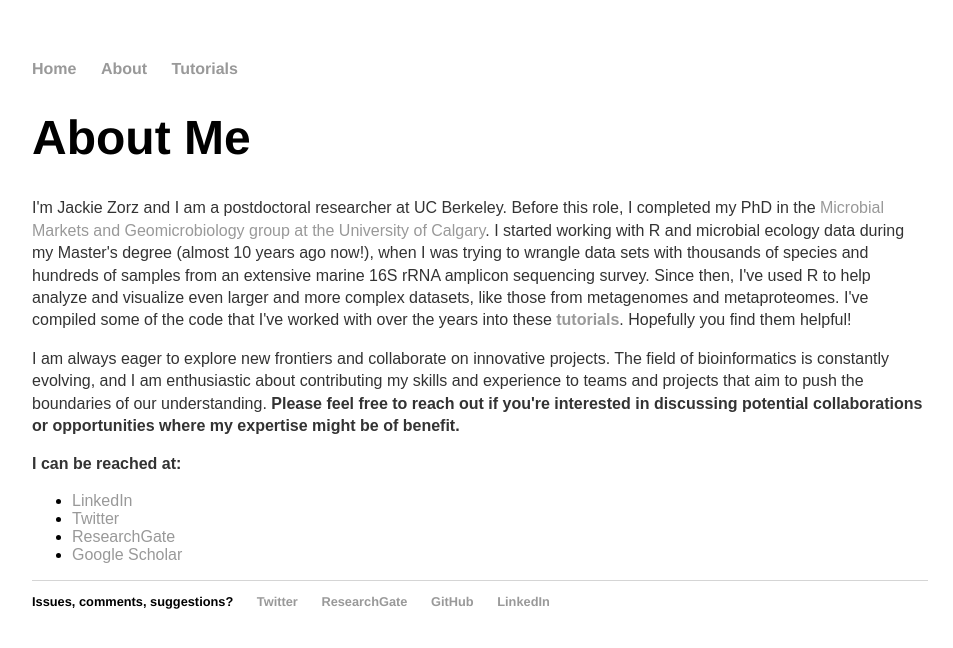
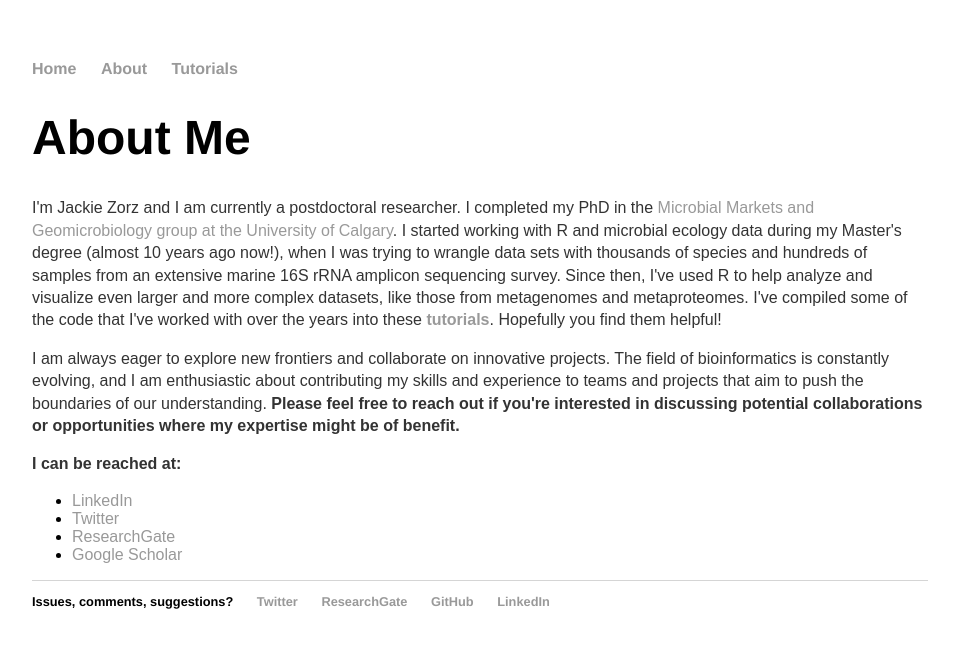
Before and after one commit to jkzorz/jkzorz.github.io, a Jekyll site: the page built from about/index.html, in a window 1280 px wide. Shown: the top 648 px of the page, without its empty margins (160-1113 px from the left). Built offline with Jekyll 4.4.1, drawn with Linux system fonts in a browser that asks for light colours.

Commit message:
Update index.html

```diff
--- a/about/index.html
+++ b/about/index.html
@@ -5,7 +5,7 @@ title: About Me
 <div class="blurb">
 	<h1>About Me</h1>
 
-<p>I'm Jackie Zorz and I am a postdoctoral researcher at UC Berkeley. Before this role, I completed my PhD in the <a href="https://www.ucalgary.ca/labs/ebg">Microbial Markets and Geomicrobiology group at the University of Calgary</a>. I started working with R and microbial ecology data during my Master's degree (almost 10 years ago now!), when I was trying to wrangle data sets with thousands of species and hundreds of samples from an extensive marine 16S rRNA amplicon sequencing survey. Since then, I've used R to help analyze and visualize even larger and more complex datasets, like those from metagenomes and metaproteomes.  I've compiled some of the code that I've worked with over the years into these <a href="https://jkzorz.github.io/blog/"><b>tutorials</b></a>. Hopefully you find them helpful!</p>
+<p>I'm Jackie Zorz and I am currently a postdoctoral researcher. I completed my PhD in the <a href="https://www.ucalgary.ca/labs/ebg">Microbial Markets and Geomicrobiology group at the University of Calgary</a>. I started working with R and microbial ecology data during my Master's degree (almost 10 years ago now!), when I was trying to wrangle data sets with thousands of species and hundreds of samples from an extensive marine 16S rRNA amplicon sequencing survey. Since then, I've used R to help analyze and visualize even larger and more complex datasets, like those from metagenomes and metaproteomes.  I've compiled some of the code that I've worked with over the years into these <a href="https://jkzorz.github.io/blog/"><b>tutorials</b></a>. Hopefully you find them helpful!</p>
 
 <p>I am always eager to explore new frontiers and collaborate on innovative projects. The field of bioinformatics is constantly evolving, and I am enthusiastic about contributing my skills and experience to teams and projects that aim to push the boundaries of our understanding. <b>Please feel free to reach out if you're interested in discussing potential collaborations or opportunities where my expertise might be of benefit.</b></p>
 
```
